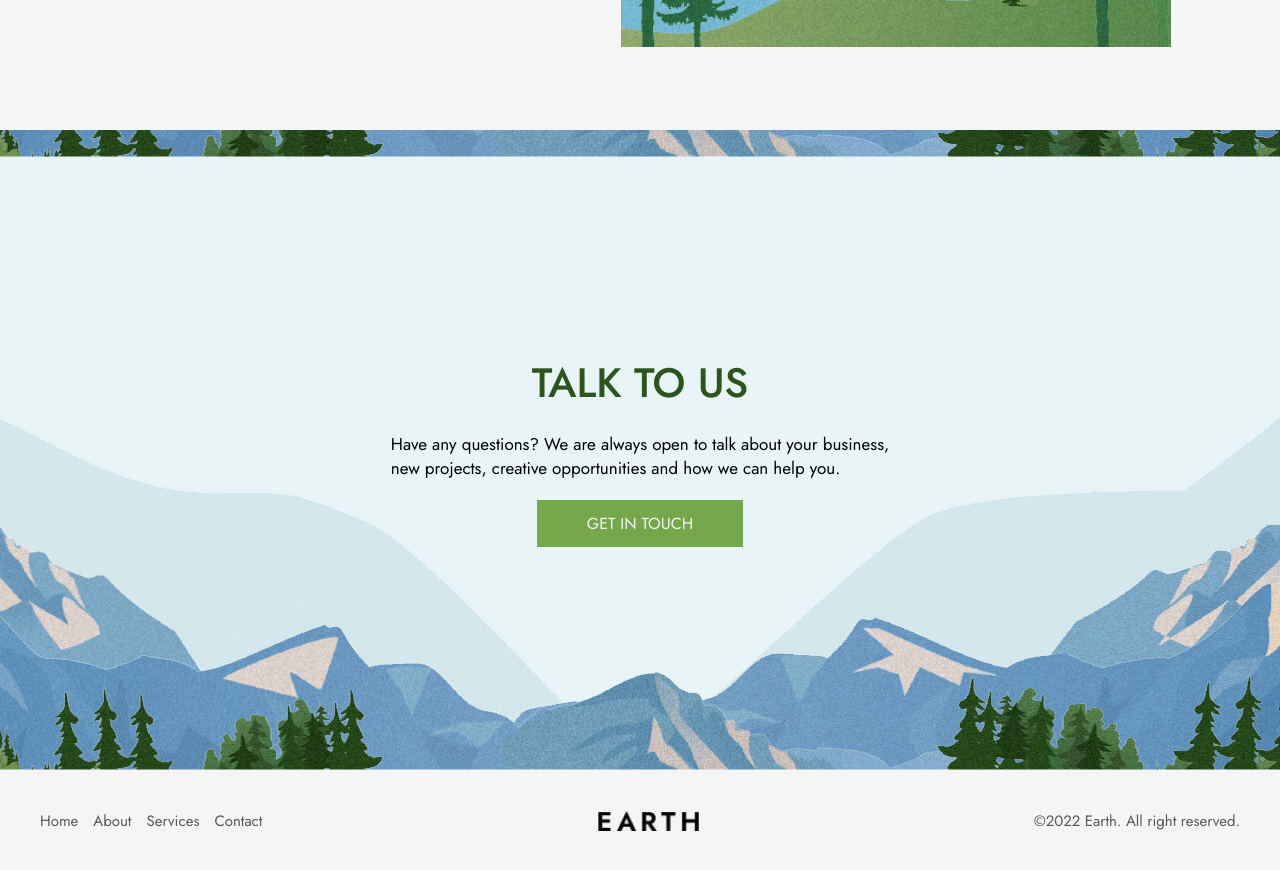
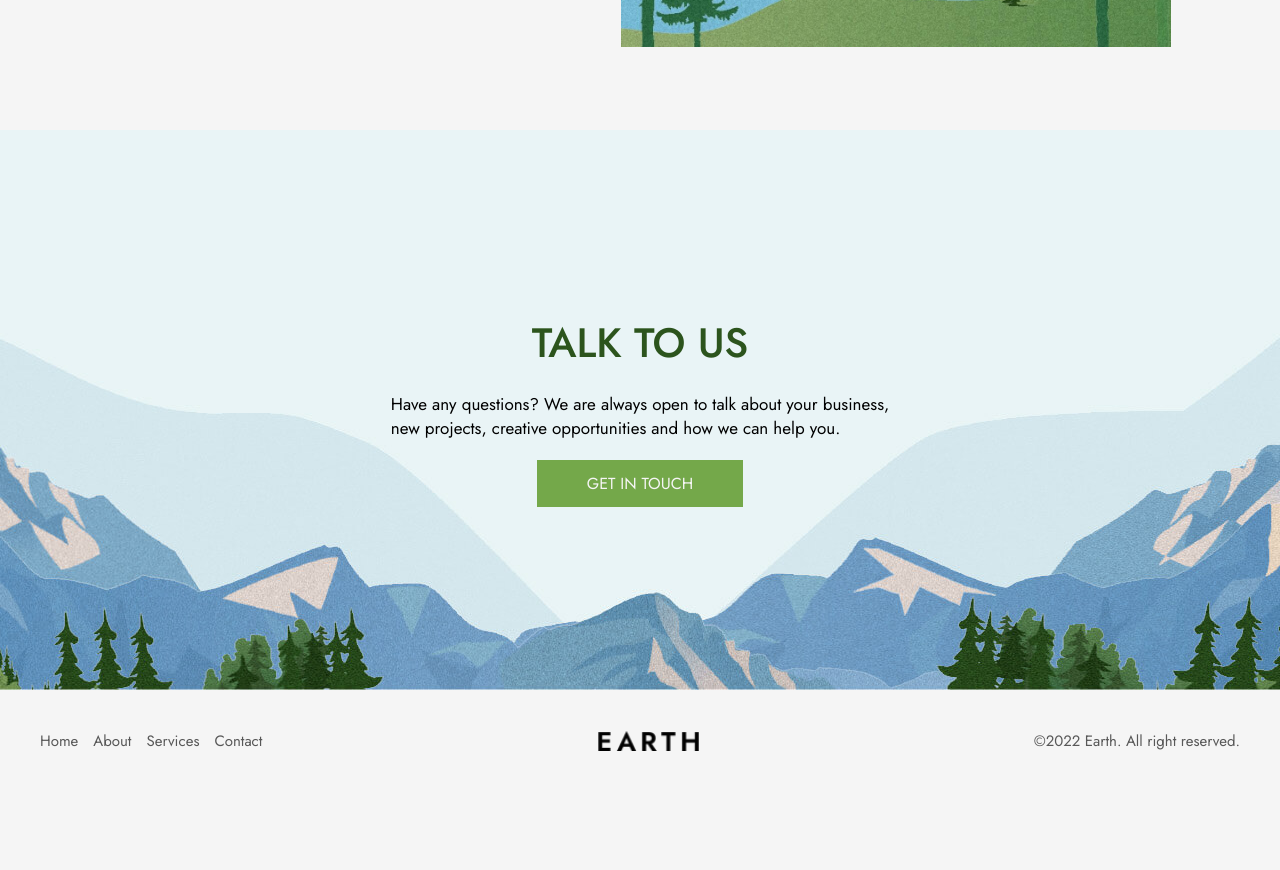
Before and after one commit to NishantNirwal/earth, a React (Vite) app: page / in a window 1280 px wide. Shown: the part 2100-2970 px from the top of the page. After the commit the page ends 2892 px from the top, so only its background shows below. Built offline with nearby package versions, Linux system fonts and the light colour scheme.

Commit message:
latest code

```diff
--- a/src/components/Talktous.jsx
+++ b/src/components/Talktous.jsx
@@ -1,4 +1,5 @@
 import React from 'react'
+// import './styles/Talktous.css'
 
 function Talktous() {
   return (
--- a/src/components/styles/Talktous.css
+++ b/src/components/styles/Talktous.css
@@ -2,9 +2,10 @@
     display: flex;
     justify-content: center;
     align-items: center;
-    background-image: url(../../../../assets/Talk-to-us.jpg);
+    background-image: url(../../../../assets/Talkto.jpg);
     background-position: bottom;
-    height: 55vh;
+    height: 50vh;
+    background-repeat: no-repeat;
 }
 
 .ques-div {
--- a/src/pages/home/sections/styles/Talk.css
+++ b/src/pages/home/sections/styles/Talk.css
@@ -4,7 +4,8 @@
     align-items: center;
     background-image: url(../../../../assets/Talk.jpg);
     background-position: bottom;
-    height: 80vh;
+    height: 70vh;
+    background-repeat: no-repeat;
 }
 
 .ques-div {
```
Also changed, not shown: src/assets/Talkto.jpg (renamed from src/assets/Talk-to-us.jpg).
